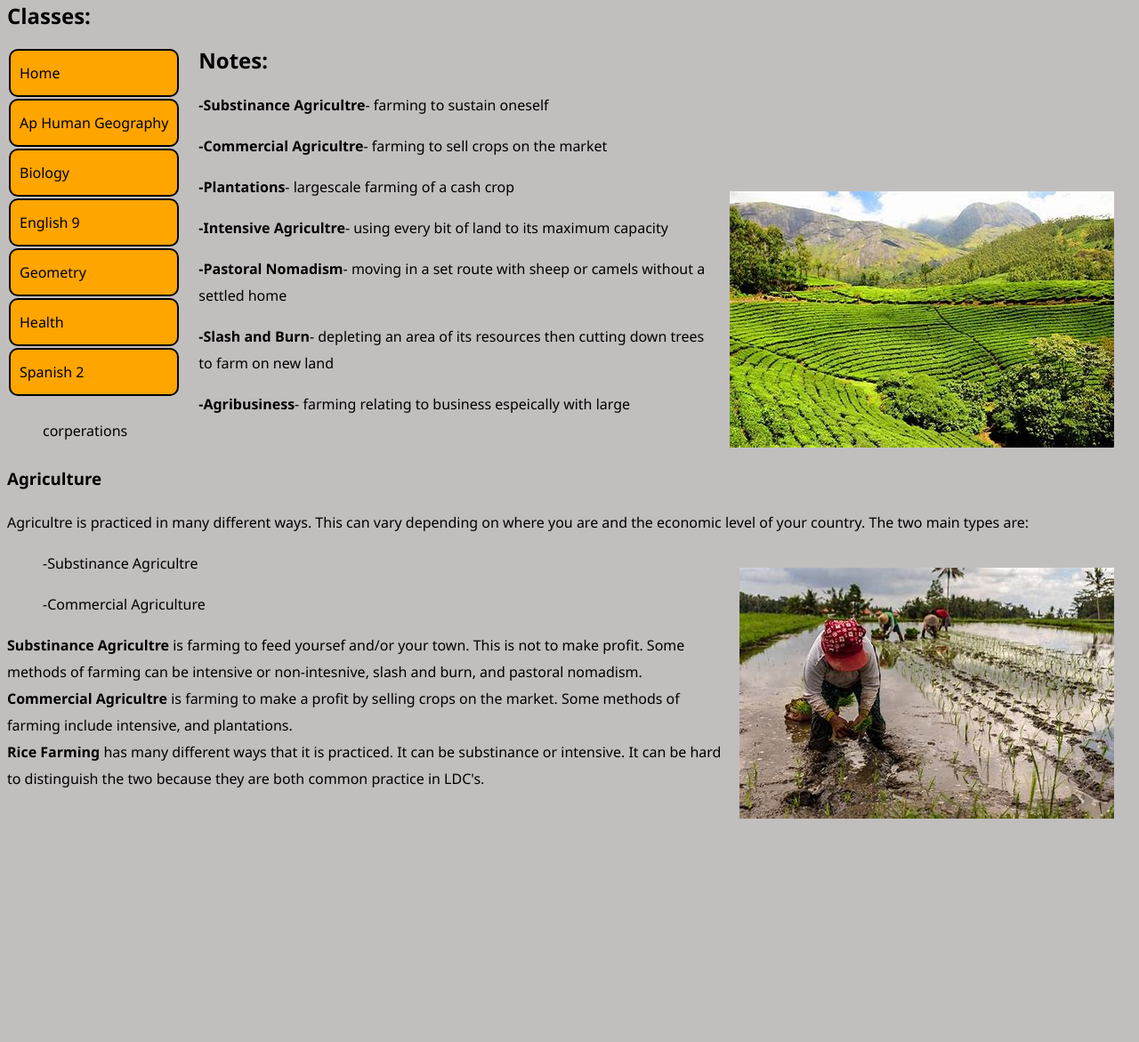
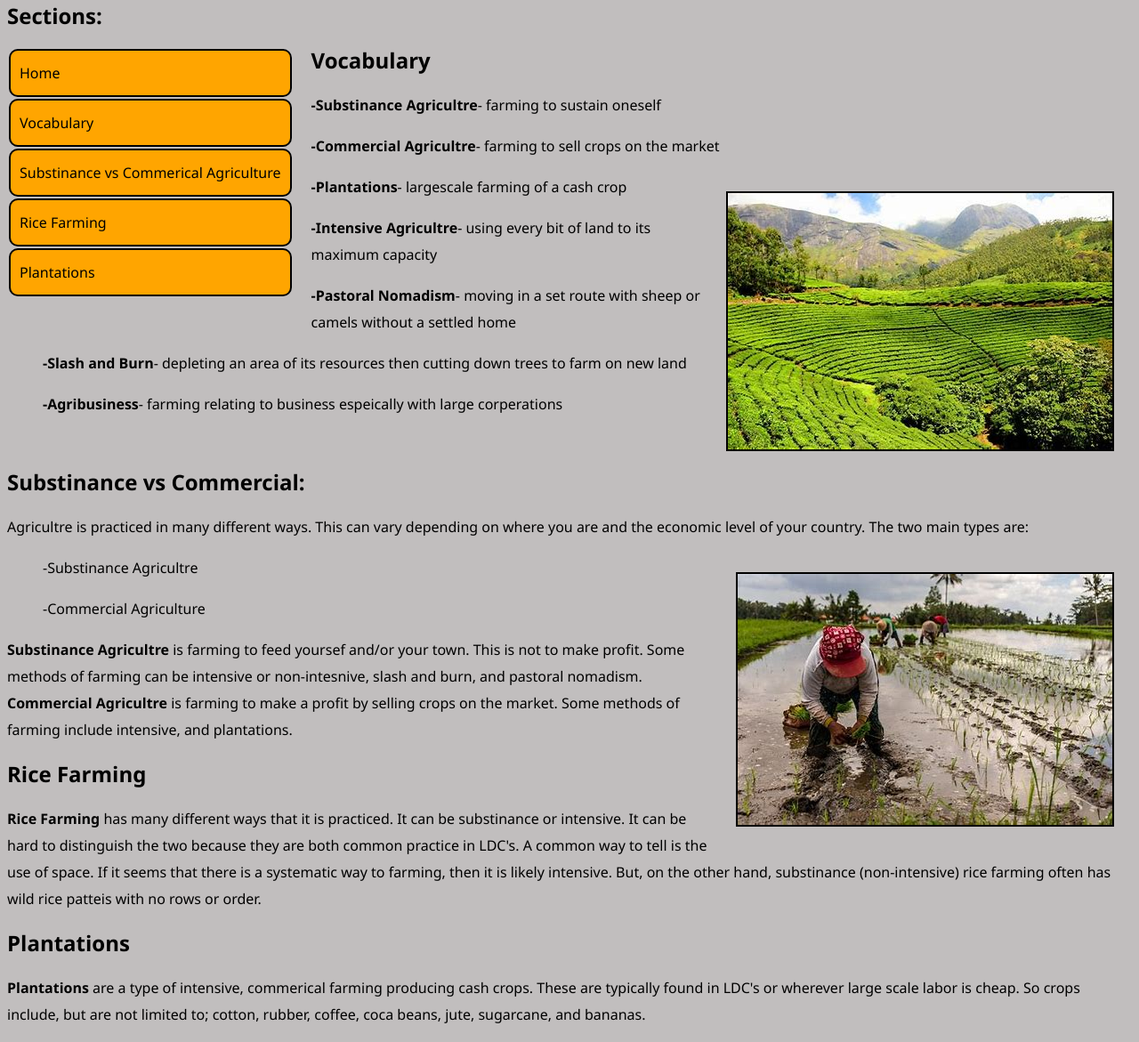
Before and after one commit to kenden17/HTML, a plain HTML site: page Aphug.html in a window 1280 px wide. Shown: the part 91-1262 px from the top of the page at 89% size. Before the commit the page ends 1031 px from the top, so only its background shows below. Drawn offline with Linux system fonts and the light colour scheme.

Commit message:
2.24 bug fixes+cleaner

```diff
--- a/Aphug.html
+++ b/Aphug.html
@@ -10,7 +10,7 @@
     <h1>Ap Human Geography</h1>
 
     <table>
-      <h2 class="divtop">Classes:</h2>
+      <h2 class="divtop">Sections:</h2>
 
       <tr>
         <td class="navbar">
@@ -19,36 +19,28 @@
       </tr>
       <tr>
         <td class="navbar">
-          <a href="Aphug.html" class="navbar">Ap Human Geography</a>
+          <a href="#vocab" class="navbar">Vocabulary</a>
         </td>
       </tr>
       <tr>
         <td class="navbar">
-          <a href="bio.html" class="navbar">Biology</a>
+          <a href="#subvscom" class="navbar"
+            >Substinance vs Commerical Agriculture</a
+          >
         </td>
       </tr>
       <tr>
         <td class="navbar">
-          <a href="English.html" class="navbar">English 9</a>
+          <a href="#ricefarming" class="navbar">Rice Farming</a>
         </td>
       </tr>
       <tr>
         <td class="navbar">
-          <a href="geometry.html" class="navbar">Geometry</a>
-        </td>
-      </tr>
-      <tr>
-        <td class="navbar">
-          <a href="health.html" class="navbar">Health</a>
-        </td>
-      </tr>
-      <tr>
-        <td class="navbar">
-          <a href="Spanish.html" class="navbar">Spanish 2</a>
+          <a href="#plantations" class="navbar">Plantations</a>
         </td>
       </tr>
     </table>
-    <h2>Notes:</h2>
+    <h2 id="vocab">Vocabulary</h2>
 
     <ol>
       <strong>-Substinance Agricultre</strong
@@ -81,7 +73,7 @@
       >- farming relating to business espeically with large corperations
     </ol>
     <div class="clear">
-      <h3>Agriculture</h3>
+      <h2 id="subvscom">Substinance vs Commercial:</h2>
 
       <p>
         Agricultre is practiced in many different ways. This can vary depending
@@ -107,10 +99,24 @@
         can be intensive or non-intesnive, slash and burn, and pastoral
         nomadism. <br /><strong>Commercial Agricultre</strong> is farming to
         make a profit by selling crops on the market. Some methods of farming
-        include intensive, and plantations. <br /><strong>Rice Farming</strong>
+        include intensive, and plantations.
+      </p>
+      <h2 id="ricefarming">Rice Farming</h2>
+      <p>
+        <strong>Rice Farming</strong>
         has many different ways that it is practiced. It can be substinance or
         intensive. It can be hard to distinguish the two because they are both
-        common practice in LDC's.
+        common practice in LDC's. A common way to tell is the use of space. If
+        it seems that there is a systematic way to farming, then it is likely
+        intensive. But, on the other hand, substinance (non-intensive) rice
+        farming often has wild rice patteis with no rows or order.
+      </p>
+      <h2 id="plantations">Plantations</h2>
+      <p>
+        <strong>Plantations</strong> are a type of intensive, commerical farming
+        producing cash crops. These are typically found in LDC's or wherever
+        large scale labor is cheap. So crops include, but are not limited to;
+        cotton, rubber, coffee, coca beans, jute, sugarcane, and bananas.
       </p>
     </div>
   </body>
--- a/styles.css
+++ b/styles.css
@@ -64,4 +64,5 @@ td{
 }
 img{
     margin:20px;
+    border: 2px solid black;
 }
```
Also changed, not shown: index.html (+1 -1 lines).
